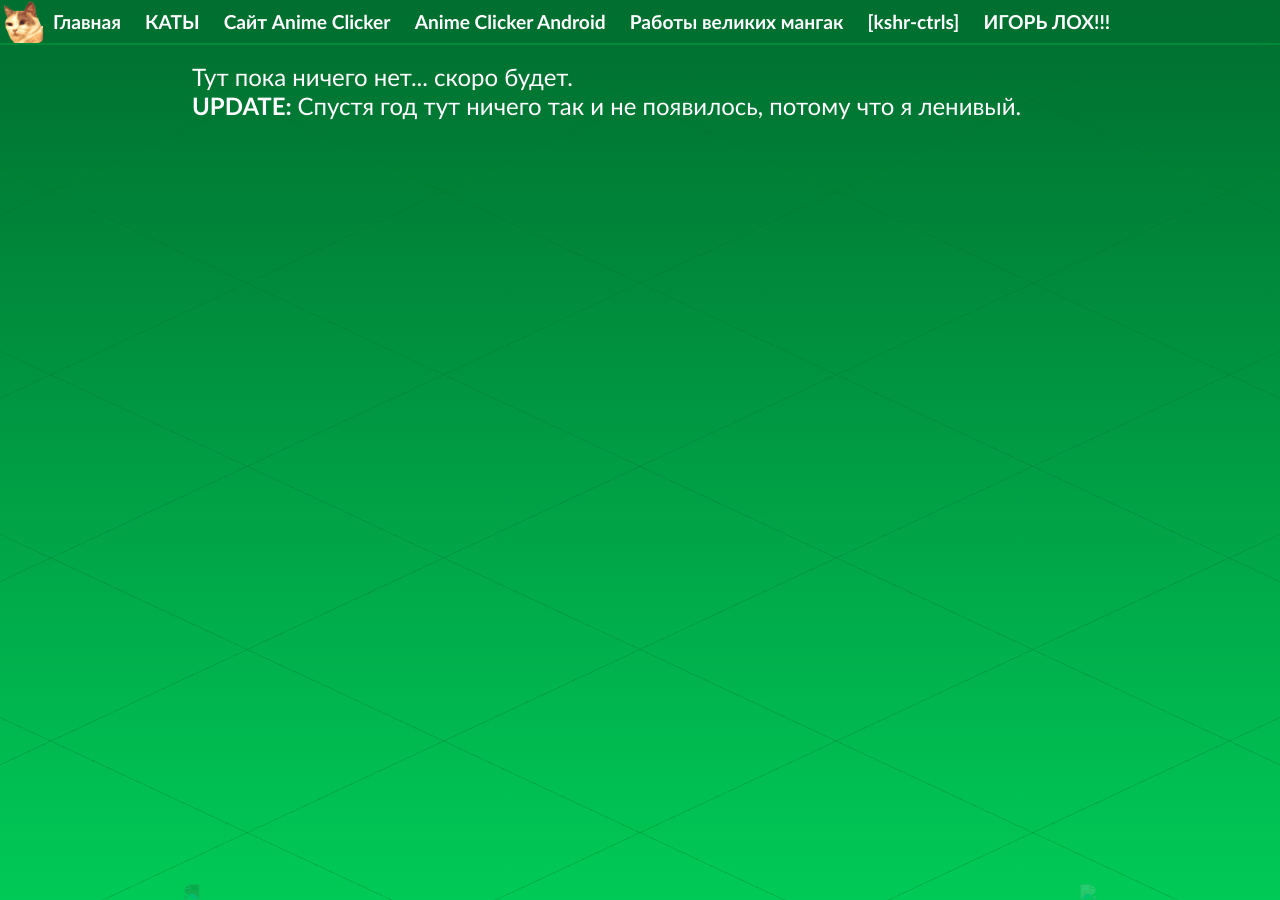
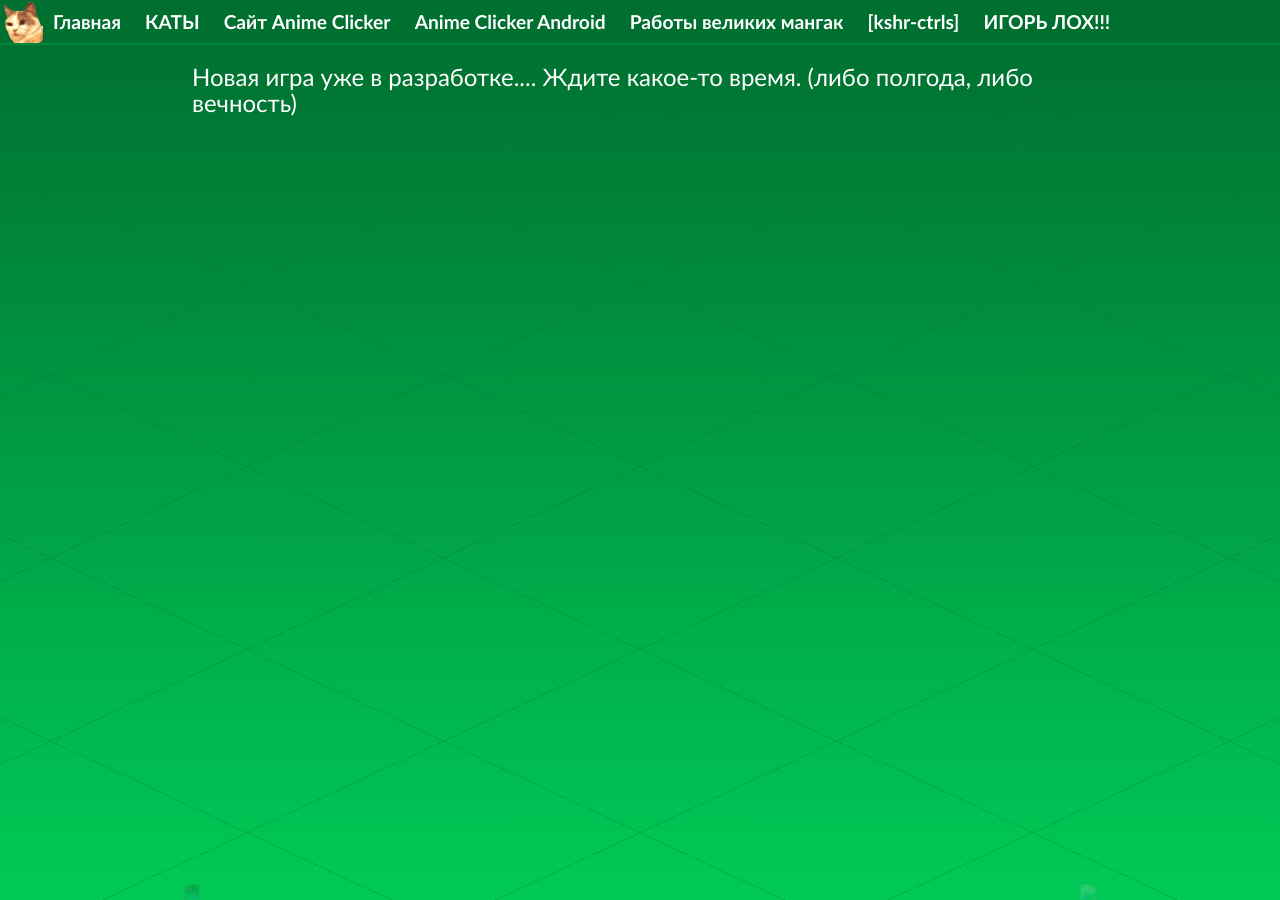
Before and after one commit to catink123/catink123.github.io, a Jekyll site: the page built from ac-android/index.html, in a window 1280 px wide. Built offline with Jekyll 4.4.1, drawn with Linux system fonts in a browser that asks for light colours.

Commit message:
Update index.html

```diff
--- a/ac-android/index.html
+++ b/ac-android/index.html
@@ -1,8 +1,7 @@
 ---
 layout: default
-title: Anime Clicker Android
+title: Mansion of Blood
 ---
 <div class="blurb">
-  <p>Тут пока ничего нет... скоро будет.</p>
-  <p><strong>UPDATE: </strong> Спустя год тут ничего так и не появилось, потому что я ленивый.</p>
+  <p>Новая игра уже в разработке.... Ждите какое-то время. (либо полгода, либо вечность)</p>
 </div>
```
